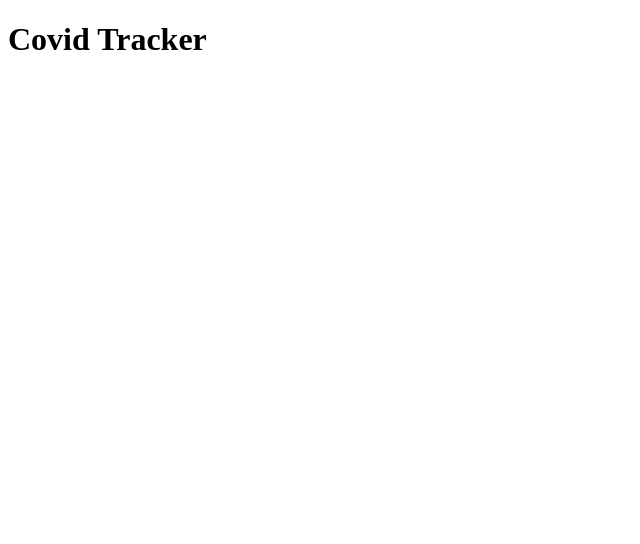
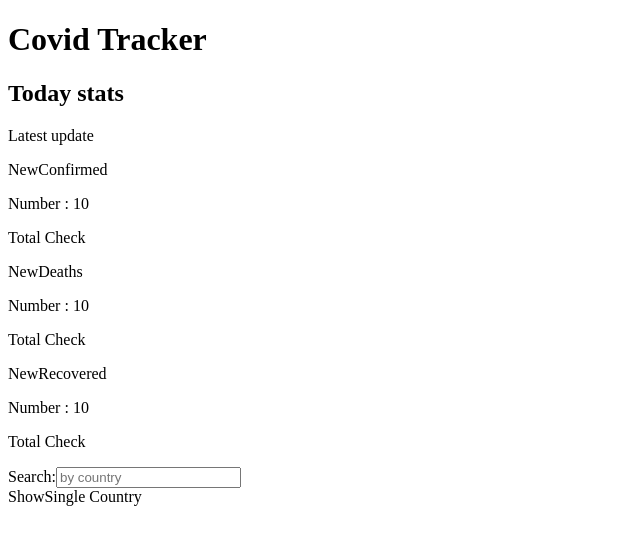
Before and after one commit to BojanMijatovic/Learn-React-step-by-step, a React (Create React App) app in the folder Practice Projects/covid-tracker/: page / in a window 1280 px wide. Shown: the top 544 px of the page, without its empty margins (0-640 px from the left). Built offline with nearby package versions, Linux system fonts and the light colour scheme.

Commit message:
add more components

```diff
--- a/Practice Projects/covid-tracker/src/component/App.js
+++ b/Practice Projects/covid-tracker/src/component/App.js
@@ -1,9 +1,13 @@
+import SingleCountry from './byCountry/SingleCountry';
 import Header from './Header';
+import WorldStats from './WorldStats';
 
 const App = () => {
   return (
     <div>
       <Header />
+      <WorldStats />
+      <SingleCountry />
     </div>
   );
 };
--- /dev/null
+++ b/Practice Projects/covid-tracker/src/component/WorldStats.js
@@ -0,0 +1,35 @@
+const WorldStats = () => {
+  return (
+    <div>
+      <div className=''>
+        <h2>Today stats </h2>
+        <p>Latest update</p>
+      </div>
+      <div>
+        <div>
+          <p>NewConfirmed</p>
+          <div>
+            <p>Number : 10</p>
+            <p>Total Check</p>
+          </div>
+        </div>
+        <div>
+          <p>NewDeaths</p>
+          <div>
+            <p>Number : 10</p>
+            <p>Total Check</p>
+          </div>
+        </div>
+        <div>
+          <p>NewRecovered</p>
+          <div>
+            <p>Number : 10</p>
+            <p>Total Check</p>
+          </div>
+        </div>
+      </div>
+    </div>
+  );
+};
+
+export default WorldStats;
--- /dev/null
+++ b/Practice Projects/covid-tracker/src/component/byCountry/Search.js
@@ -0,0 +1,12 @@
+const Search = () => {
+  return (
+    <div>
+      <form>
+        <label>Search:</label>
+        <input type='text' placeholder='by country' />
+      </form>
+    </div>
+  );
+};
+
+export default Search;
--- /dev/null
+++ b/Practice Projects/covid-tracker/src/component/byCountry/ShowSingleCountry.js
@@ -0,0 +1,5 @@
+const ShowSingleCountry = () => {
+  return <div>ShowSingle Country</div>;
+};
+
+export default ShowSingleCountry;
--- /dev/null
+++ b/Practice Projects/covid-tracker/src/component/byCountry/SingleCountry.js
@@ -0,0 +1,12 @@
+import Search from './Search';
+import ShowSingleCountry from './ShowSingleCountry';
+const SingleCountry = () => {
+  return (
+    <div>
+      <Search />
+      <ShowSingleCountry />
+    </div>
+  );
+};
+
+export default SingleCountry;
```
